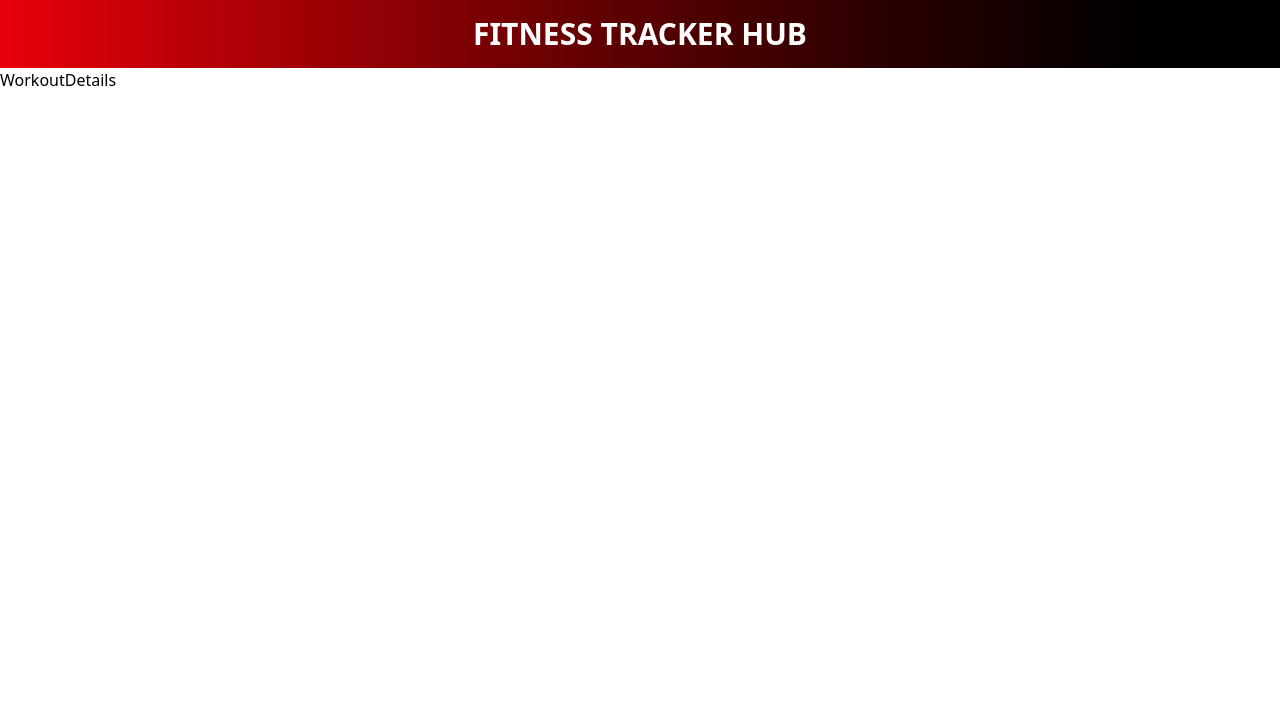
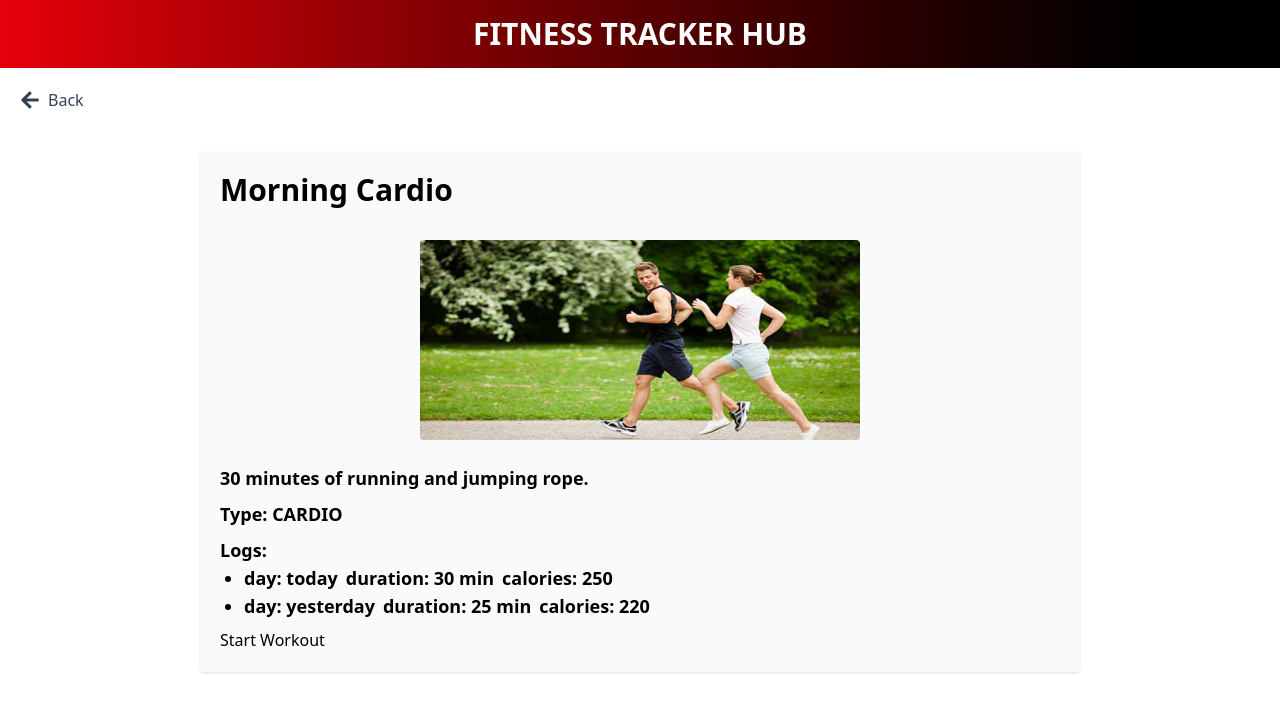
Before and after one commit to erzhadqt/Fitness-Tracker-Hub, a React (Vite) app in the folder fitness-tracker-app/: page /workouts/1 in a window 1280 px wide. Shown: the top 712 px of the page. Built offline with nearby package versions, Linux system fonts and the light colour scheme.

Commit message:
workout details: Done. workout logs on the process and start workout button

```diff
--- a/fitness-tracker-app/package.json
+++ b/fitness-tracker-app/package.json
@@ -13,6 +13,7 @@
     "@tailwindcss/vite": "^4.1.14",
     "react": "^19.1.1",
     "react-dom": "^19.1.1",
+    "react-icons": "^5.5.0",
     "react-router-dom": "^7.9.3",
     "tailwindcss": "^4.1.14"
   },
--- a/fitness-tracker-app/src/App.jsx
+++ b/fitness-tracker-app/src/App.jsx
@@ -32,9 +32,8 @@ function App() {
             <Routes>
                 <Route path="/" element={<Dashboard title="Welcome to Fitness Tracker Hub!" />} />
                 <Route path="/workouts" element={<Workouts />} />
-                <Route path="/workouts/:id" element={<WorkoutDetails />}>
-                    <Route path="logs" element={<WorkoutLogs/>} />
-                </Route>
+                <Route path="/workouts/:id" element={<WorkoutDetails />}></Route>
+                <Route path="/workouts/:id/logs" element={<WorkoutLogs />} />
                 <Route path="/profiles" element={<Profile />} />
             </Routes>
         </>
--- a/fitness-tracker-app/src/data/WorkoutData.js
+++ b/fitness-tracker-app/src/data/WorkoutData.js
@@ -1,5 +1,3 @@
-
-
 export const WorkoutData = [
   {
     id: 1,
--- a/fitness-tracker-app/src/pages/Dashboard.jsx
+++ b/fitness-tracker-app/src/pages/Dashboard.jsx
@@ -8,10 +8,7 @@ import Workouts from './Workouts';
 const Dashboard = ({title}) => {
   return (
     <div className="navLinks">
-        {/* <nav>
-          <NavLink to="/" end></NavLink>
-        </nav> */}
-        <h1 className="font-arial text-2xl font-medium text-center mt-2">{title}</h1>
+        <h1 className="font-arial text-4xl font-medium text-center mt-10 mb-15">{title}</h1>
       <UserTheme />
       <Workouts />
     </div>
--- a/fitness-tracker-app/src/pages/WorkoutDetails.jsx
+++ b/fitness-tracker-app/src/pages/WorkoutDetails.jsx
@@ -1,10 +1,52 @@
 import React from 'react'
-import { Outlet } from 'react-router-dom'
+import { useParams, Outlet } from 'react-router-dom'
+import { WorkoutData } from '../data/WorkoutData'
+import { FaArrowLeft } from "react-icons/fa";
+import { Link } from "react-router-dom";
+import { useNavigate } from "react-router-dom";
+
+
 
 const WorkoutDetails = () => {
+    const { id } = useParams()
+    const workout = WorkoutData.find(w => w.id === Number(id))
+    const navigate = useNavigate();
+
+    if (!workout) {
+        return <div className="m-4">Workout not found.</div>
+    }
+
     return (
-        <div>
-            WorkoutDetails
+        <div className="m-5">
+            <Link
+                to="/"
+                className="flex items-center gap-2 text-gray-700 hover:text-blue-500 transition"
+                >
+                <FaArrowLeft className="w-5 h-5" />
+                <span className="">Back</span>
+                </Link>
+
+            <div className="m-4 p-5 mx-auto mt-10 h-auto w-220 bg-gray-50 rounded border-solid  shadow">
+                <h2 className="font-bold text-3xl mb-8">{workout.name}</h2>
+            <img src={workout.imagePath} alt={workout.name} className="w-110 mx-auto h-50 rounded mb-3" />
+            <p className="mb-2 mt-6 text-lg font-bold">{workout.description}</p>
+            <p className="mb-2 font-bold text-lg">Type: {workout.type.toLocaleUpperCase()}</p>
+            <div className="mb-2">
+                <span className="font-bold text-lg">Logs:</span>
+                <ul className="list-disc ml-6 text-lg font-semibold">
+                    {workout.logs.map((log, idx) => (
+                        <li key={idx}>
+                            {Object.entries(log).map(([key, value]) => (
+                                <span key={key} className="mr-2">{key}: {value}</span>
+                            ))}
+                        </li>
+                    ))}
+                </ul>
+                </div>
+
+                <button onClick={() => navigate(`/workouts/${workout.id}/logs`)}>Start Workout</button>
+
+            </div>
             <Outlet/>
         </div>
     )
--- a/fitness-tracker-app/src/pages/WorkoutLogs.jsx
+++ b/fitness-tracker-app/src/pages/WorkoutLogs.jsx
@@ -2,7 +2,11 @@ import React from 'react'
 
 const WorkoutLogs = () => {
     return (
-        <div>WorkoutLogs</div>
+        <div className="bg-gray-200 h-auto w-140 mx-auto ">
+
+            <h1>WorkoutLogs</h1>
+
+        </div>
     )
 }
 
--- a/fitness-tracker-app/src/pages/Workouts.jsx
+++ b/fitness-tracker-app/src/pages/Workouts.jsx
@@ -1,12 +1,6 @@
 import React from 'react';
 import { useSearchParams, Link } from 'react-router-dom';
 import { getWorkouts } from '../utils/storage';
-
-
-
-// Pictures
-
-
 
 const Workouts = () => {
     const [searchParams, setSearchParams] = useSearchParams();
@@ -55,8 +49,8 @@ const Workouts = () => {
                       className="w-99 h-40 rounded mb-3"
                     />
                   <Link to={`/workouts/${w.id}`}>
-                      <span className="font-extrabold text-lg">{w.name}</span>
-                      <span className="font-semibold text-base"> ({w.type})</span>
+                      <span className="font-bold text-lg">{w.name}</span>
+                      <span className="font-semibold text-base"> ({w.type.toUpperCase()})</span>
                     </Link>
                 </li>
 
```
Also changed, not shown: 1 other file (tests, documents, lock files or other folders).
